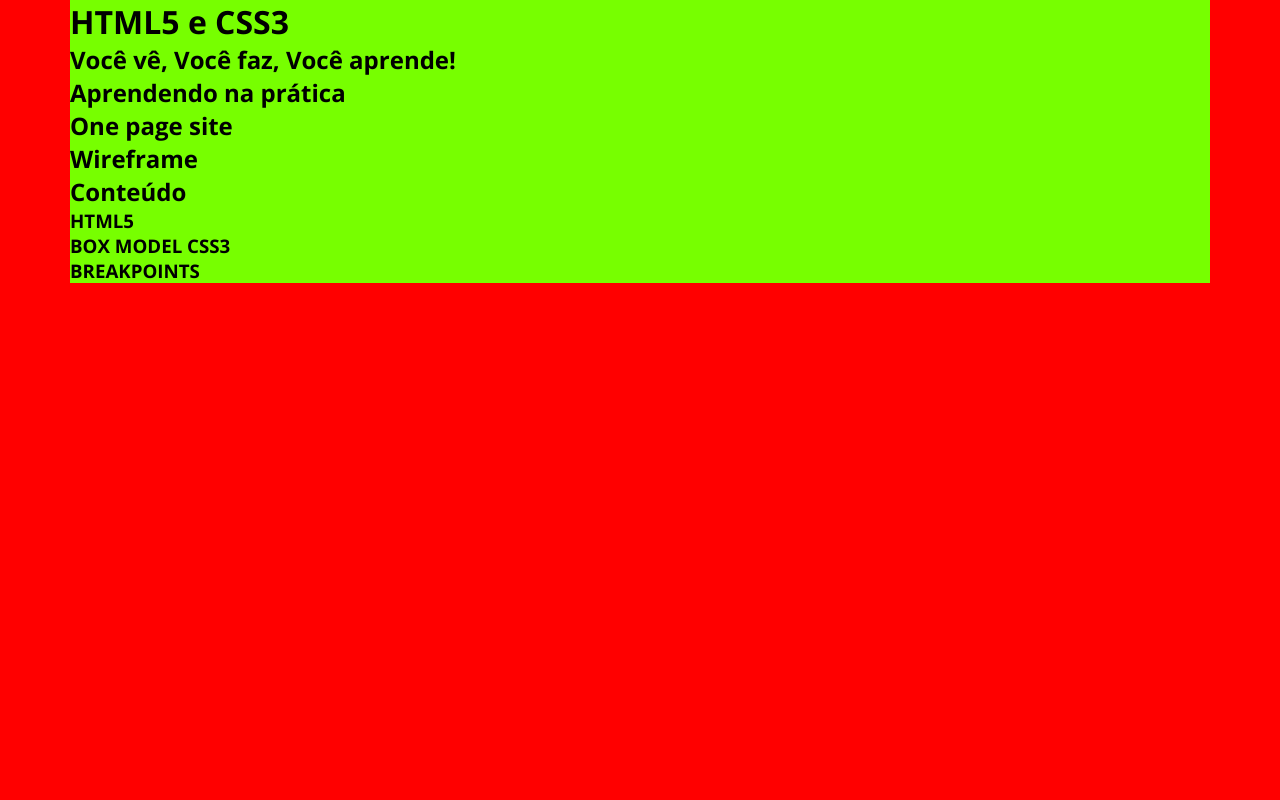
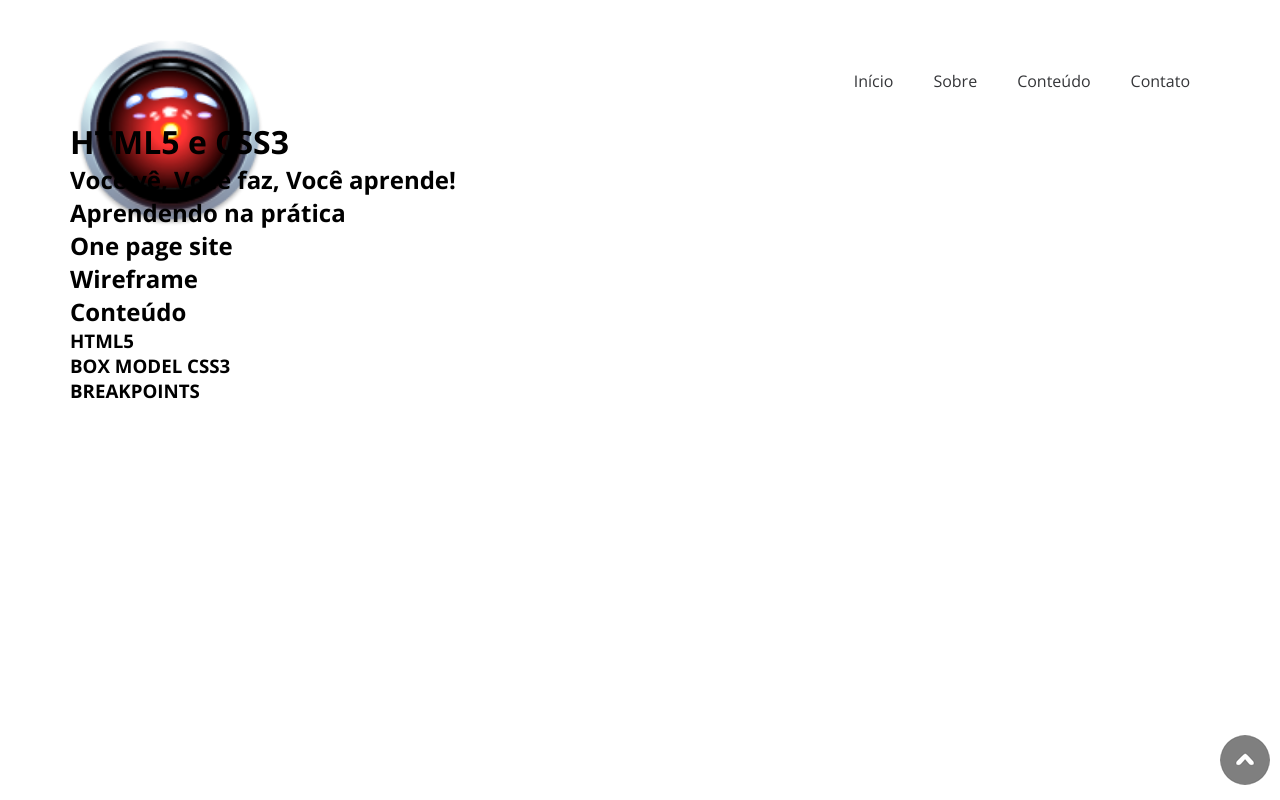
Before and after one commit to Alexandrybrito/html5css3, a plain HTML site: page index.html in a window 1280 px wide. Drawn offline with nearby package versions, Linux system fonts and the light colour scheme.

Commit message:
Alteração de logo, configuração do cabeçalho

```diff
--- a/index.html
+++ b/index.html
@@ -1,20 +1,34 @@
 <!DOCTYPE html>
 <html lang="pt-br">
   <head>
-    <meta charset="UTF-8">
-    <meta name="viewport" content="width=device-width, initial-scale=1.0">
+    <meta charset="UTF-8" />
+    <meta name="viewport" content="width=device-width, initial-scale=1.0" />
     <title>One page Zombie</title>
-    <meta name="description" content="Aprendendo HTML5, CSS3 e SEO de
+    <meta
+      name="description"
+      content="Aprendendo HTML5, CSS3 e SEO de
     forma prática e objetiva desenvolvendo passo a passo do início até
-     a hospedagem da one page moderno e responsivo.">
-     <link rel="icon" href="zombie.ico">
-     <link rel="stylesheet" href="style.css">
+     a hospedagem da one page moderno e responsivo."
+    />
+    <link rel="icon" href="zombie.ico" />
+    <link rel="stylesheet" href="style.css" />
   </head>
+
   <body>
     <!-- Cabeçalho -->
-    <header>
-        <div class="container">
-
+    <header id="inicio">
+      <div class="container flex">
+        <div id="logo"><img src="/img/favicon.png" alt="image globo" /></div>
+        <nav>
+          <input type="checkbox" id="check" />
+          <label for="check">&#x268C;</label>
+          <ul>
+            <li><a href="#inicio">Início</a></li>
+            <li><a href="#sobre">Sobre</a></li>
+            <li><a href="#conteudo">Conteúdo</a></li>
+            <li><a href="#contato">Contato</a></li>
+          </ul>
+        </nav>
       </div>
     </header>
 
@@ -27,7 +41,7 @@
     </main>
 
     <!-- Sobre -->
-    <section>
+    <section id="sobre">
       <div class="container">
         <h2>Aprendendo na prática</h2>
       </div>
@@ -48,7 +62,7 @@
     </section>
 
     <!-- Conteúdo -->
-    <section>
+    <section id="conteudo">
       <div class="container">
         <h2>Conteúdo</h2>
         <h3>HTML5</h3>
@@ -58,11 +72,9 @@
     </section>
 
     <!-- Rodapé -->
-    <footer>
-        <div class="container">
-
-        </div>
+    <footer id="contato">
+      <div class="container"></div>
     </footer>
-
+    <a href="#inicio" id="topo"><img src="img/topo.png" alt="topo do site"></a>
   </body>
 </html>
--- a/style.css
+++ b/style.css
@@ -21,16 +21,70 @@ body {
 /* Layout */
 .container {
     margin: 0 auto;
-    background-color: #7f0;
 }
+
+.flex {
+    display: flex;
+    justify-content: space-between;
+}
+
+/* Tpo do site */
+#topo {
+    position: fixed;
+    right: 10px;
+    bottom: 10px;
+}
+
 
 /* Smartphone Portrait >>>>>>>>>>>>>>>>>>>>>>>>>>>>>>>>>>>>>>>*/
 
+/* Cabeçalho */
+header {
+    height: 60px;
+}
+
+#logo img {
+    width: 128px;
+    height: 128px;
+}
+
+#check {
+    display: none;
+}
+
+label {
+    font-size: 3em;
+    padding-right: 15px;
+}
+
+nav ul {
+    list-style: none;
+    background-color: #343538;
+    height: 100vh;
+    position: fixed;
+    top: 60px;
+    right: -100%;
+    width: 100%;
+    transition: all 0.5s;
+}
+
+#check:checked ~ ul {
+    right: 0;
+}
+
+nav ul li {
+    padding: 20px;
+    border-bottom: 1px solid #a9a9a9;
+}
+
+nav ul li a {
+    text-decoration: none;
+    color: #fff;
+}
+
 /* Smartphone Landscape >>>>>>>>>>>>>>>>>>>>>>>>>>>>>>>>>>>>>>*/
 @media (min-width: 576px) {
-    body{
-        background-color: #0ff;
-    }
+
     /* Layout */
     .container {
         max-width: 540px;
@@ -39,9 +93,7 @@ body {
 
 /* Tablet Portrait >>>>>>>>>>>>>>>>>>>>>>>>>>>>>>>>>>>>>>>>>>>*/
 @media (min-width: 768px) {
-    body{
-        background-color: #ff0;
-    }
+
     /* Layout */
     .container {
         max-width: 720px;
@@ -50,9 +102,7 @@ body {
 
 /* Tablet Landscape >>>>>>>>>>>>>>>>>>>>>>>>>>>>>>>>>>>>>>>>>>*/
 @media (min-width: 992px) {
-    body{
-        background-color: #ff660f;
-    }
+
     /* Layout */
     .container {
         max-width: 960px;
@@ -61,11 +111,44 @@ body {
 
 /* PC >>>>>>>>>>>>>>>>>>>>>>>>>>>>>>>>>>>>>>>>>>>>>>>>>>>>>>>>*/
 @media (min-width: 1200px) {
-    body{
-        background-color: #ff0000;
-    }
+
     /* Layout */
     .container {
         max-width: 1140px;
     }
+
+    /* Cabeçalho */
+    header {
+        height: 120px;
+    }
+
+    #logo img {
+        width: 200px;
+        height: 200px;
+        margin-top: 30px;
+    }
+
+    label {
+        display: none;
+    }
+
+    nav ul {
+        position: static;
+        height: auto;
+        background-color: transparent;
+        margin-top: 50px;
+    }
+
+    nav ul li {
+        float: left;
+        border: 0;
+    }
+
+    nav ul li a {
+        color: #343538;
+    }
+
+    nav ul li a:hover {
+        color: #c00000;
+    }
 }
```
Also changed, not shown: img/favicon.png (added), img/flagPirate.png (added), img/logos3.jpg (added), img/logos4.jpg (added), img/logos5.jpg (added), img/zombie.ico (renamed from zombie.ico), img/zombie64.png (added), nota-one-page-site.txt. Lines whose indentation alone changed are shown as unchanged.
